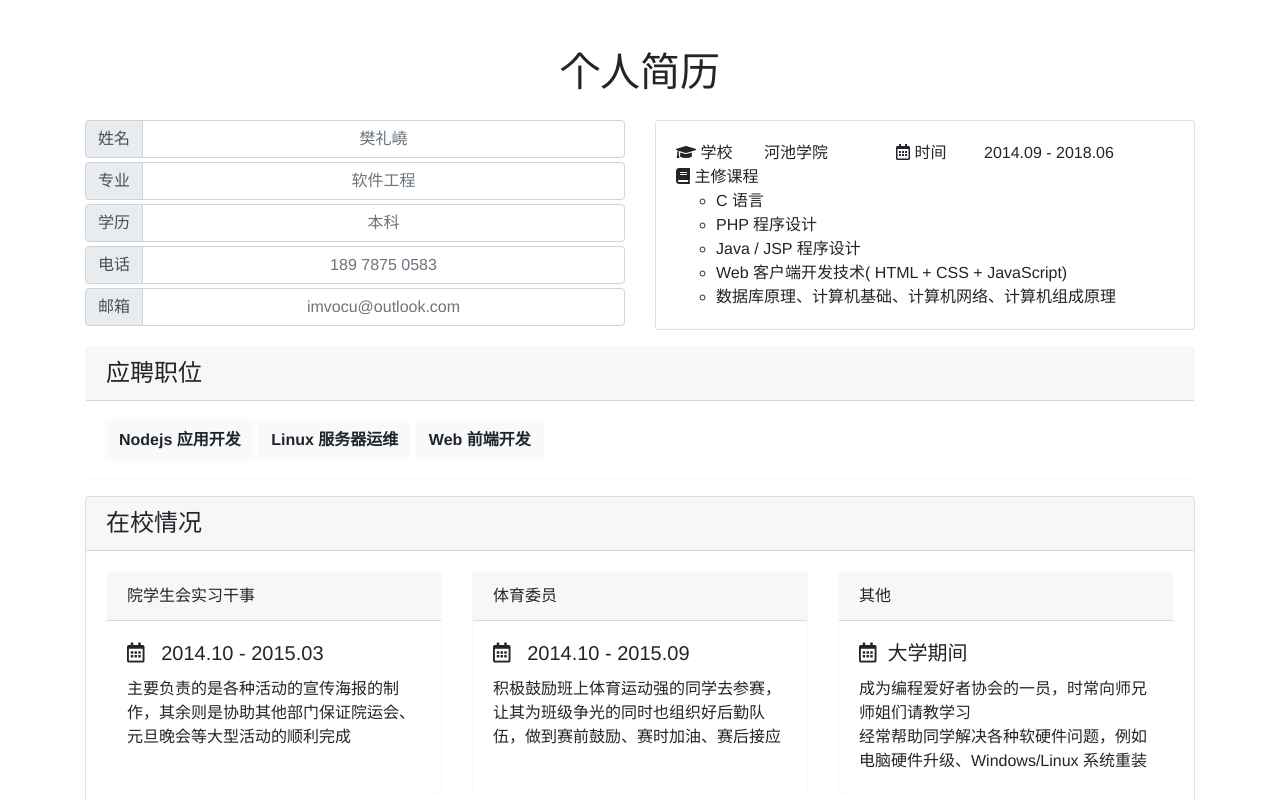
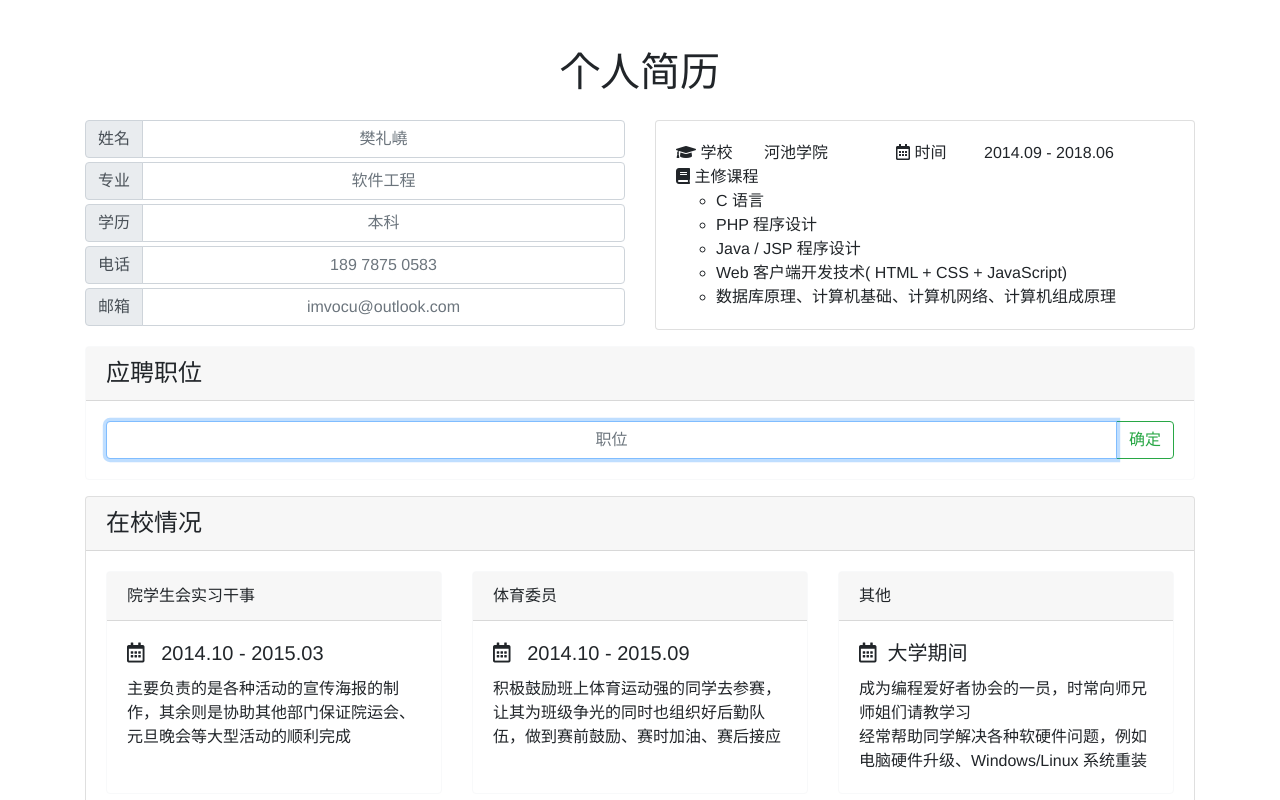
Before and after one commit to omeu/project-process, a plain HTML site: page docs/index.html in a window 1280 px wide. Both pictures are taken after a click on the button "Nodejs 应用开发". Shown: the top 800 px of the page. Drawn offline with nearby package versions, Linux system fonts and the light colour scheme.

Commit message:
Update index.html

```diff
--- a/docs/index.html
+++ b/docs/index.html
@@ -96,9 +96,13 @@
       <div class="card border-light mt-3" id="job">
         <h4 class="card-header">应聘职位</h4>
         <div class="card-body">
-          <button type="button" class="btn btn-light font-weight-bold" id="btn-nodejs">Nodejs 应用开发</button>
-          <button type="button" class="btn btn-light font-weight-bold" id="btn-linux">Linux 服务器运维</button>
-          <button type="button" class="btn btn-light font-weight-bold" id="btn-web">Web 前端开发</button>
+          <button type="button" class="btn btn-light font-weight-bold" id="btn-job">Nodejs 应用开发</button>
+          <div class="d-none" id="change-job">
+            <input type="text" class="form-control text-center" placeholder="职位" aria-describedby="basic-job">
+            <div class="input-group-append">
+              <button class="btn btn-outline-success" type="submit">确定</button>
+            </div>
+          </div>
         </div>
       </div>
       <div class="card mt-3" id="school-skill">
@@ -263,6 +267,7 @@
                 <small class="text-muted">2017.10 - 至今</small>
               </div>
               <p class="mb-1">项目简述：项目是 Nodejs 应用，第一阶段目标是：查询实时余票信息，车站车次信息；第二阶段目标是：换乘路线规划。目前已完成第一阶段</p>
+              <p>项目地址：https://github.com/omeu/query-tickets</p>
             </a>
             <a class="list-group-item list-group-item-action flex-column align-items-start">
               <div class="d-flex w-100 justify-content-between">
```
